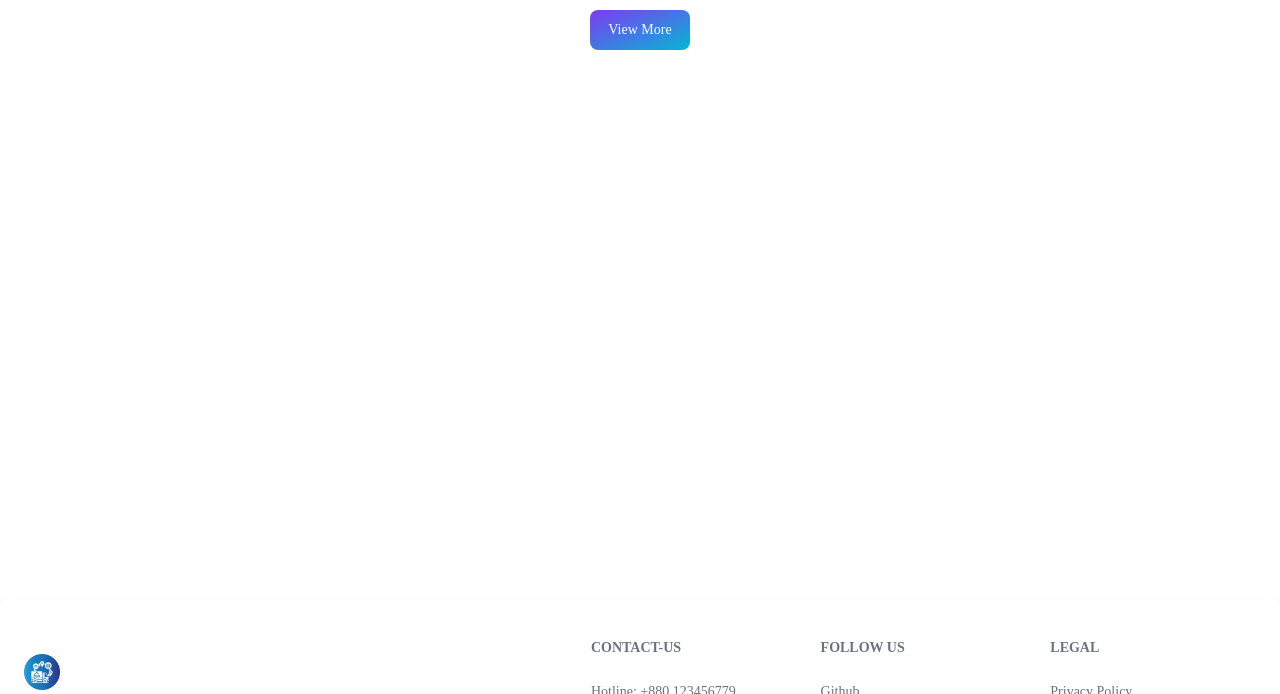
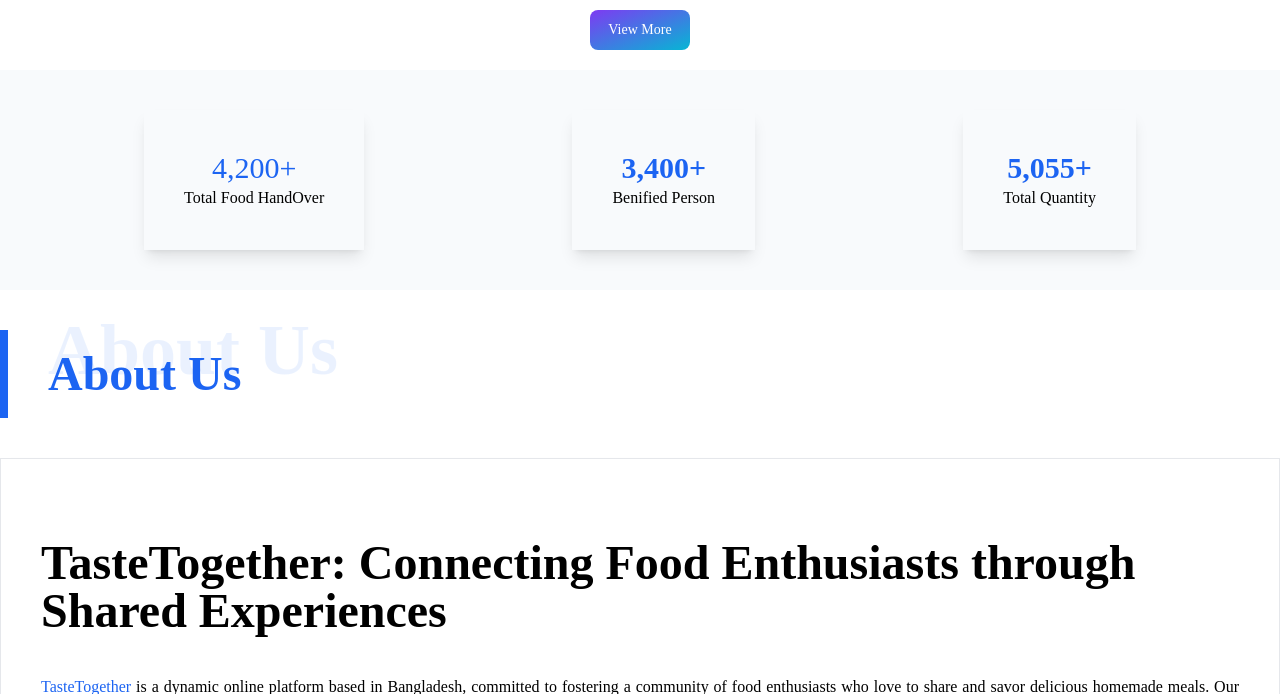
Before and after one commit to kamruzzaman-leeon/taste-together-client, a React (Vite) app: page / in a window 1280 px wide. Shown: the part 258-952 px from the top of the page. Built offline with nearby package versions, Linux system fonts and the light colour scheme; no server answers.

Commit message:
counter & about section added.

```diff
--- a/package.json
+++ b/package.json
@@ -20,6 +20,7 @@
     "match-sorter": "^6.3.1",
     "prop-types": "^15.8.1",
     "react": "^18.2.0",
+    "react-countup": "^6.5.0",
     "react-datepicker": "^4.21.0",
     "react-dom": "^18.2.0",
     "react-helmet": "^6.1.0",
--- a/src/index.css
+++ b/src/index.css
@@ -2,7 +2,9 @@
 @tailwind components;
 @tailwind utilities;
 
-/* @import url('https://fonts.googleapis.com/css2?family=Dancing+Script&family=Edu+TAS+Beginner:wght@400;500;600;700&family=Roboto+Slab:wght@400;600;700;800&display=swap'); */
+@import url('https://fonts.googleapis.com/css2?family=Dancing+Script&family=Edu+TAS+Beginner:wght@400;500;600;700&family=Roboto+Slab:wght@400;600;700;800&display=swap');
+
+/* @import url('https://fonts.googleapis.com/css2?family=Roboto:ital,wght@0,400;0,500;0,700;0,900;1,400&display=swap'); */
 
 @layer base {
   html {
--- a/src/pages/AvailableFood/AvailableFoodCard.jsx
+++ b/src/pages/AvailableFood/AvailableFoodCard.jsx
@@ -22,7 +22,7 @@ const AvailableFoodCard = ({ food }) => {
     const formattedDate = expirationDate.toLocaleString("en-US", options);
     const { loading } = useContext(AuthContext);
     return (
-       <div className='place-items-stretch'>
+       <div className='place-items-stretch transform transition-transform hover:scale-95'>
          <Card className="h-full" imgSrc={fimage} horizontal>
             <div className='flex justify-start'>
                 <Avatar img={photoURL} rounded>
--- a/src/pages/FeaturedFood/FeaturedFoodCard.jsx
+++ b/src/pages/FeaturedFood/FeaturedFoodCard.jsx
@@ -21,9 +21,9 @@ const FeaturedFoodCard = ({ food }) => {
     // Format the date
     const formattedDate = expirationDate.toLocaleString("en-US", options);
     return (
-        <div className='place-items-stretch'>
+        <div className='place-items-stretch transform transition-transform hover:scale-95'>
             <Card className="h-full" imgSrc={fimage} horizontal>
-                <div className='flex justify-start'>
+                <div className='flex justify-start '>
                     <Avatar img={photoURL} rounded>
                         <div className="space-y-1 font-medium dark:text-white">
                             <div>{donator}</div>
--- a/src/pages/Home/AboutUs/AboutUs.jsx
+++ b/src/pages/Home/AboutUs/AboutUs.jsx
@@ -0,0 +1,28 @@
+import React from 'react';
+import Title from '../../../shared/Title';
+
+const AboutUs = () => {
+    return (
+       <div className='container mx-auto'>
+       <Title>About Us</Title>
+        <div className='card w-auto border shadow-lg transform transition-transform hover:scale-95 hover:opacity-80  p-10'>
+            <h1 className='text-5xl font-bold my-10'>TasteTogether: Connecting Food Enthusiasts through Shared Experiences</h1>
+            <p className='text-justify'><span className='text-blue-600'>TasteTogether</span> is a dynamic online platform based in Bangladesh, committed to fostering a community of food enthusiasts who love to share and savor delicious homemade meals. Our mission is to create a space where individuals can come together to share their extra food, reduce food waste, and connect through the joy of culinary experiences.
+
+            <br/><br/>
+
+            At TasteTogether, we believe that everyone should have access to good food, and our platform provides a unique opportunity for people to share their culinary creations with others in their community. Whether you're an aspiring chef, a home cook, or someone with extra meals to spare, TasteTogether welcomes you to join our community and spread the joy of food.
+
+            <br/><br/>
+
+            Our platform goes beyond just sharing meals; it's about building connections, fostering a sense of community, and promoting a sustainable approach to food consumption. Join TasteTogether today and be a part of a movement that celebrates the joy of sharing, one meal at a time.
+
+            <br/><br/>
+
+            Together, let's make every meal an opportunity to connect, share, and savor the flavors of community!</p>
+        </div>
+       </div>
+    );
+};
+
+export default AboutUs;
--- /dev/null
+++ b/src/pages/Home/CountDownItem/CountDownItem.jsx
@@ -0,0 +1,43 @@
+import React from 'react';
+import CountUp from 'react-countup';
+
+const CountDownItem = () => {
+    return (
+        <div className='container mx-auto bg-slate-50 p-10 flex justify-around'>
+            <div className='card p-10 text-center shadow-lg'>
+                <CountUp start={0} end={4200} delay={2}>
+                    {({ countUpRef }) => (
+                        <div className='text-3xl font-extra text-blue-600'>
+                            <span ref={countUpRef} />+
+                        </div>
+                    )}
+                </CountUp>
+                Total Food HandOver
+            </div>
+            <div className='card p-10 text-center shadow-lg'>
+                <CountUp start={0} end={3400} delay={2}>
+                    {({ countUpRef }) => (
+                        <div className='text-3xl font-extrabold text-blue-600'>
+                            <span ref={countUpRef} />+
+                        </div>
+                    )}
+                </CountUp>
+                Benified Person
+            </div>
+            <div className='card p-10 text-center shadow-lg'>
+                <CountUp start={0} end={5055} delay={2}>
+                    {({ countUpRef }) => (
+                        <div className='text-3xl font-extrabold text-blue-600'>
+                            <span ref={countUpRef} />+
+                        </div>
+                    )}
+                </CountUp>
+                Total Quantity
+            </div>
+
+
+        </div>
+    );
+};
+
+export default CountDownItem;
--- a/src/pages/Home/Home/Home.jsx
+++ b/src/pages/Home/Home/Home.jsx
@@ -5,6 +5,8 @@ import { Helmet } from 'react-helmet';
 import { AuthContext } from '../../../providers/AuthProvider';
 import FoodDetails from '../../FoodDetails/FoodDetails';
 import FeaturedFood from '../../FeaturedFood/FeaturedFood';
+import AboutUs from '../AboutUs/AboutUs';
+import CountDownItem from '../CountDownItem/CountDownItem';
 
 const Home = () => {
     const { loading } = useContext(AuthContext);
@@ -18,7 +20,8 @@ const Home = () => {
             </Helmet>
              <Banner></Banner>
              <FeaturedFood></FeaturedFood>
-             {/* <FoodDetails></FoodDetails> */}
+             <CountDownItem></CountDownItem>
+             <AboutUs></AboutUs>
 
         </>
     );
```
Also changed, not shown: 1 other file (tests, documents, lock files or other folders).
